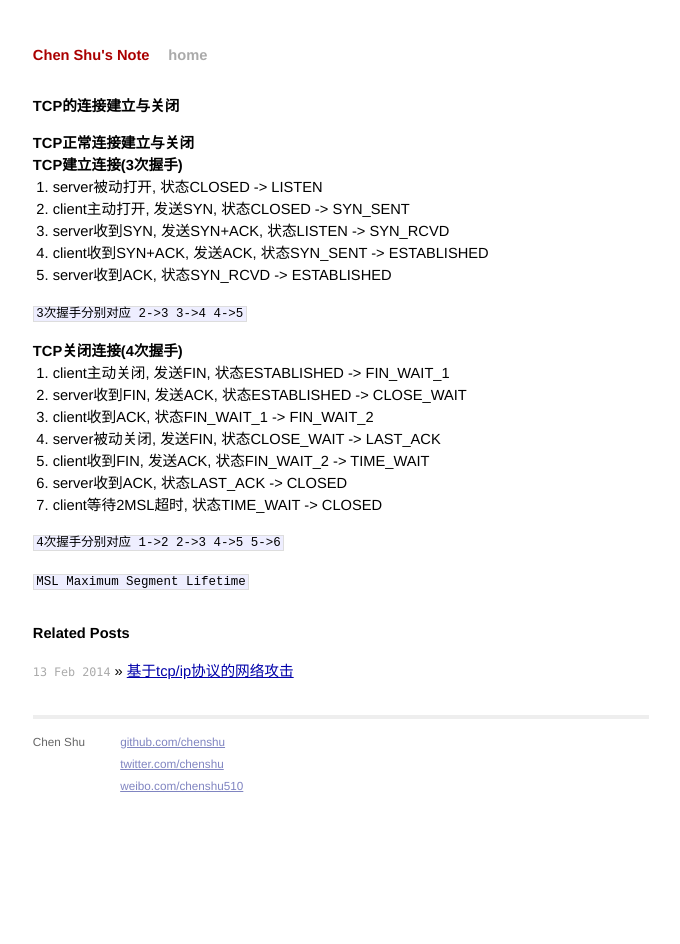
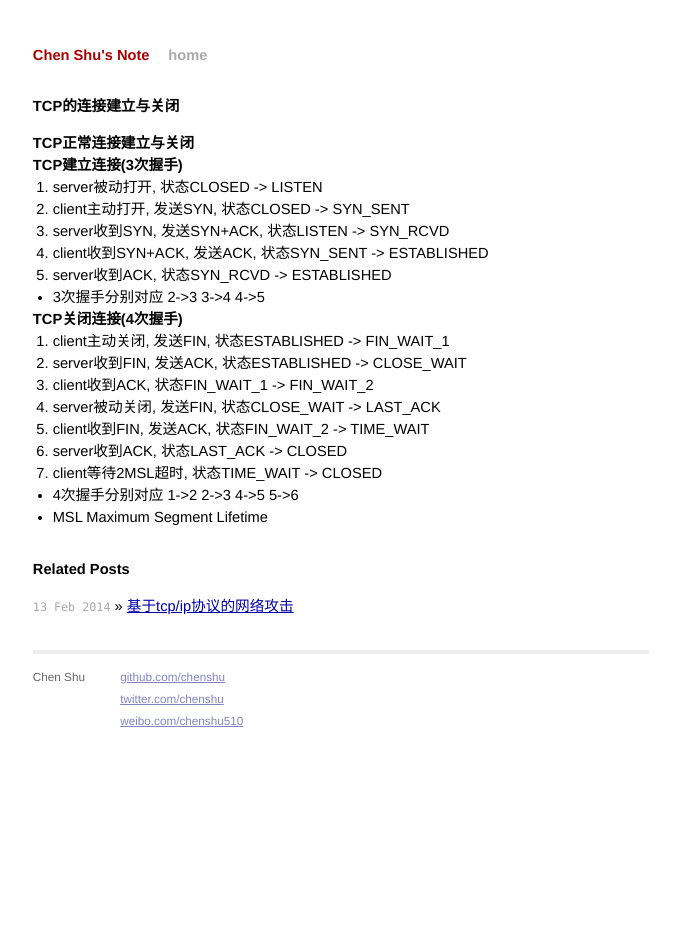
Before and after one commit to chenshu/chenshu.github.io, a Jekyll site: the page built from _posts/2014-02-12-tcp-connect-and-close.md, in a window 1280 px wide. Shown: the whole page, without its empty margins (299-979 px from the left). Built offline with Jekyll 4.4.1, drawn with Linux system fonts in a browser that asks for light colours; Markdown is read by kramdown in place of the engine named in the settings.

Commit message:
change format

```diff
--- a/_config.yml
+++ b/_config.yml
@@ -1,2 +1,2 @@
-#markdown: rdiscount
+markdown: rdiscount
 pygments: true
--- a/_posts/2014-02-12-tcp-connect-and-close.md
+++ b/_posts/2014-02-12-tcp-connect-and-close.md
@@ -5,20 +5,20 @@ category: network
 tags: [network, tcp/ip, protocol]
 ---
 
-{{ page.title }}
-=========
+# {{ page.title }} #
 
-### TCP正常连接建立与关闭 ###
-##### TCP建立连接(3次握手) ####
+## TCP正常连接建立与关闭 ##
+
+### TCP建立连接(3次握手) ###
 1. server被动打开, 状态CLOSED -> LISTEN
 2. client主动打开, 发送SYN, 状态CLOSED -> SYN_SENT
 3. server收到SYN, 发送SYN+ACK, 状态LISTEN -> SYN_RCVD
 4. client收到SYN+ACK, 发送ACK, 状态SYN_SENT -> ESTABLISHED
 5. server收到ACK, 状态SYN_RCVD -> ESTABLISHED
 
-`3次握手分别对应 2->3 3->4 4->5`
+> * 3次握手分别对应 2->3 3->4 4->5
 
-##### TCP关闭连接(4次握手) #####
+### TCP关闭连接(4次握手) ###
 1. client主动关闭, 发送FIN, 状态ESTABLISHED -> FIN_WAIT_1
 2. server收到FIN, 发送ACK, 状态ESTABLISHED -> CLOSE_WAIT
 3. client收到ACK, 状态FIN_WAIT_1 -> FIN_WAIT_2
@@ -27,6 +27,5 @@ tags: [network, tcp/ip, protocol]
 6. server收到ACK, 状态LAST_ACK -> CLOSED
 7. client等待2MSL超时, 状态TIME_WAIT -> CLOSED
 
-`4次握手分别对应 1->2 2->3 4->5 5->6`
-
-`MSL Maximum Segment Lifetime`
+> * 4次握手分别对应 1->2 2->3 4->5 5->6
+> * MSL Maximum Segment Lifetime
```
Also changed, not shown: _posts/2014-02-13-attacks-based-on-tcp-and-ip-protocols.md (+5 -17 lines).
